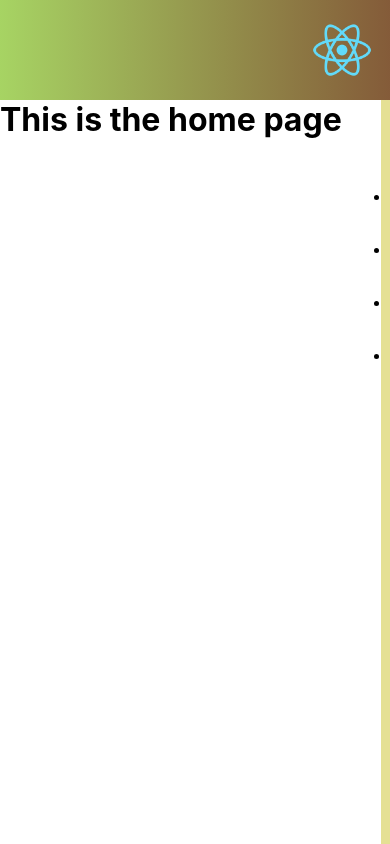
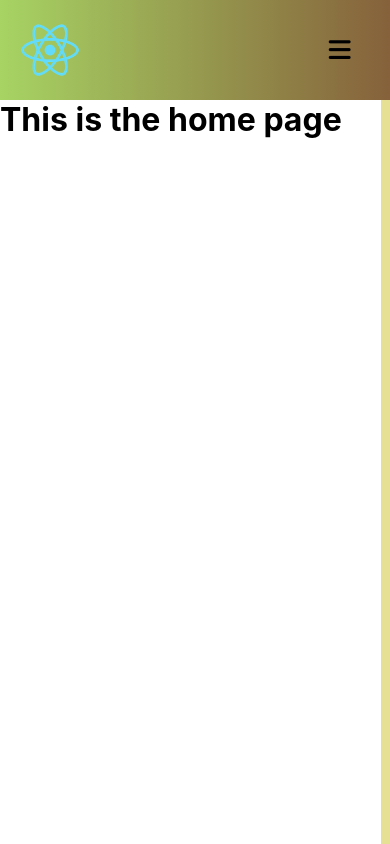
Before and after one commit to alexqise/AggieVille, a React (Create React App) app: page / in a window 390 px wide. Shown: the top 844 px of the page. Built offline with nearby package versions, Linux system fonts and the light colour scheme.

Commit message:
Navbar fixes

```diff
--- a/src/universal/Navbar.css
+++ b/src/universal/Navbar.css
@@ -5,14 +5,12 @@ nav {
     background-image: linear-gradient(to right, rgba(132, 195, 38, 0.719) , rgba(108, 59, 18, 0.836));
     padding: 20px 0px;
     padding-right: 20px;
+    width:100vw;
 }
 
 img {
     width: 60px;
     margin-right: 20px;
-}
-.Navbar{
-    list-style: none;
 }
 
 .Navbar--text {
@@ -21,8 +19,8 @@ img {
     justify-content: center;
     margin-left: 5vw;
     margin-right:5vw;
+    list-style: none;
 }
-
 
 .Navbar--links {
     margin-left: 20px;
@@ -40,6 +38,7 @@ img {
 }
 
 .Navbar--links:hover::after {
+    /* Adds a bar beneath the links on hover */
     content: "";
     width: 100%;
     height: 2px;
@@ -55,6 +54,7 @@ img {
 .right {
     display:flex;
     align-items: center;
+    right:0;
 }
 
 .mobile {
@@ -91,12 +91,19 @@ img {
     }
     .right {
         display:flex;
-        margin-left:80vw;
+        justify-content: space-between;
+        width:90vw;
+        padding-left: 5vw;
+        padding-right: 5vw;
+    }
+    .right div {
+        right: 0;
     }
 
     .mobile {
         display:block;
         cursor:pointer;
+        margin-right: 20px;
     }
     .mobile i {
         font-size: 25px;
```
Also changed, not shown: src/pages/Find-Apartments.js (deleted, +0 -10 lines), src/pages/Find-Apartments.css (deleted).
